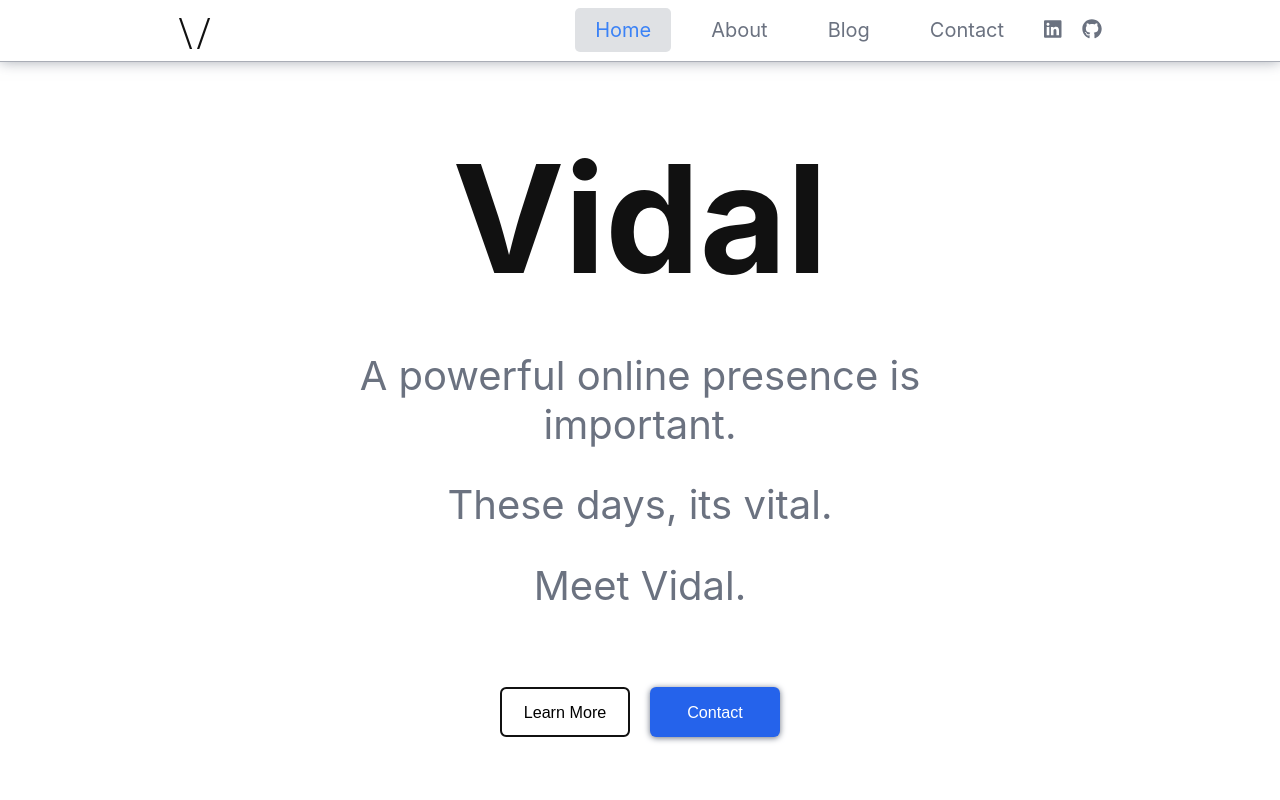
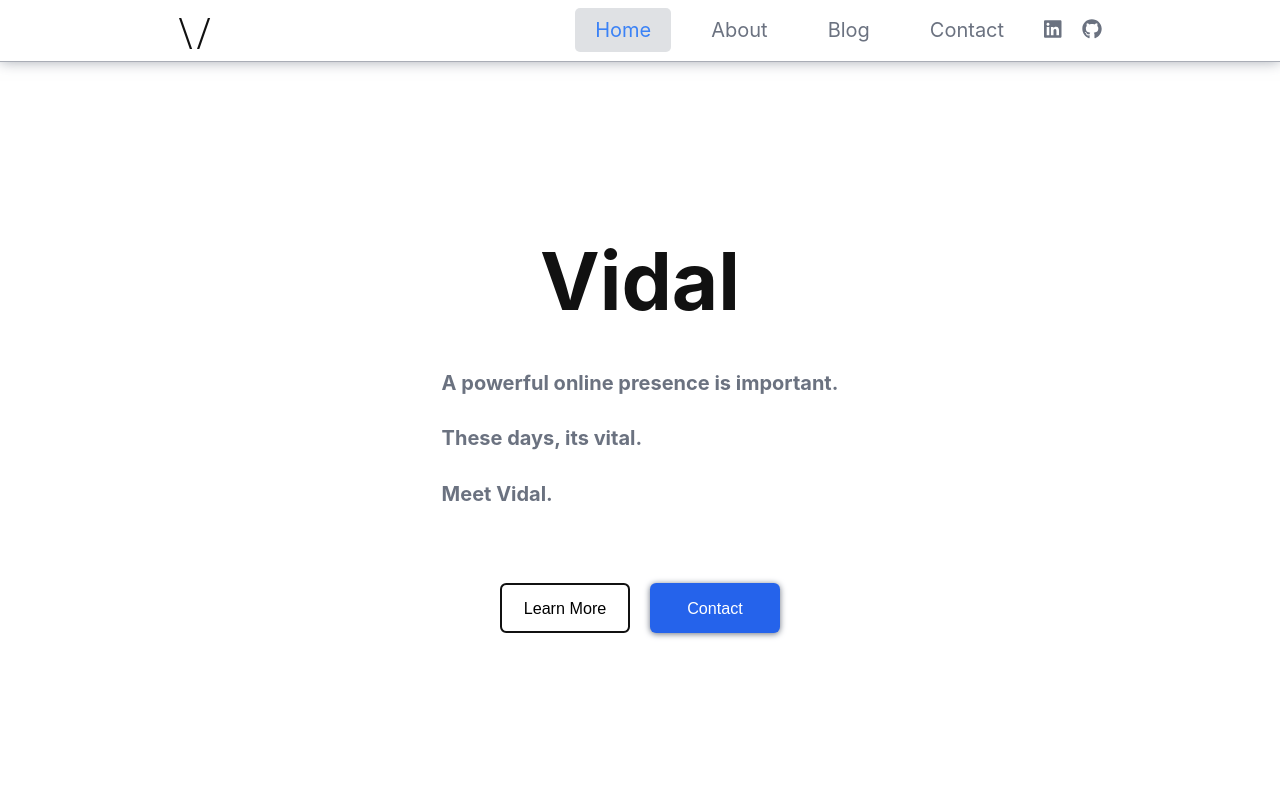
Before and after one commit to raglandc/vidal-production, a Next.js app: page / in a window 1280 px wide. Shown: the top 800 px of the page. Built offline with nearby package versions, Linux system fonts and the light colour scheme.

Commit message:
working on homepage banner section

```diff
--- a/components/sections/HomePageSections/BannerSection.module.css
+++ b/components/sections/HomePageSections/BannerSection.module.css
@@ -19,24 +19,24 @@
 .title {
   margin: 0 0 1rem 0;
   color: #111;
-  font-size: 9rem;
+  font-size: 6rem;
   opacity: 1;
   transition: opacity 1618ms ease-in, transform 1000ms ease-out;
 }
 
-.pStart {
+.subHeadingStart {
   opacity: 0;
 }
 
-.p {
+.subHeading {
   color: #6b7280;
-  font-size: 3rem;
+  font-size: 2rem;
   margin: 0 0 3.618rem 0;
   opacity: 1;
   transition: opacity 1618ms ease-in-out;
 }
 
-.p__text {
+.subHeading__text {
   margin: 0 0 3.14rem 0;
 }
 
@@ -45,12 +45,12 @@
     align-items: center;
   }
 
-  .p {
-    text-align: center;
-    font-size: 4rem;
+  .subHeading {
+    text-align: left;
+    font-size: 2rem;
   }
 
   .title {
-    font-size: 15rem;
+    font-size: 8rem;
   }
 }
--- a/components/sections/HomePageSections/BannerSection.tsx
+++ b/components/sections/HomePageSections/BannerSection.tsx
@@ -20,14 +20,17 @@ const BannerSection = () => {
           Vidal
         </h1>
       </div>
-      <div ref={ref} className={isVisible ? styles.p : styles.pStart}>
-        <p className={styles.p__text}>
+      <div
+        ref={ref}
+        className={isVisible ? styles.subHeading : styles.subHeadingStart}
+      >
+        <h4 className={styles.subHeading__text}>
           A powerful online presence is important.
-        </p>
-        <p className={styles.p__text}>These days, its vital.</p>
-        <p className={styles.p__text}>Meet Vidal.</p>
+        </h4>
+        <h4 className={styles.subHeading__text}>These days, its vital.</h4>
+        <h4 className={styles.subHeading__text}>Meet Vidal.</h4>
       </div>
-      <div>
+      <div className={styles.buttonContainer}>
         <Button link="/about" title="Learn More" style="hollow" />
         <Button link="/contact" title="Contact" style="solid" />
       </div>
```
